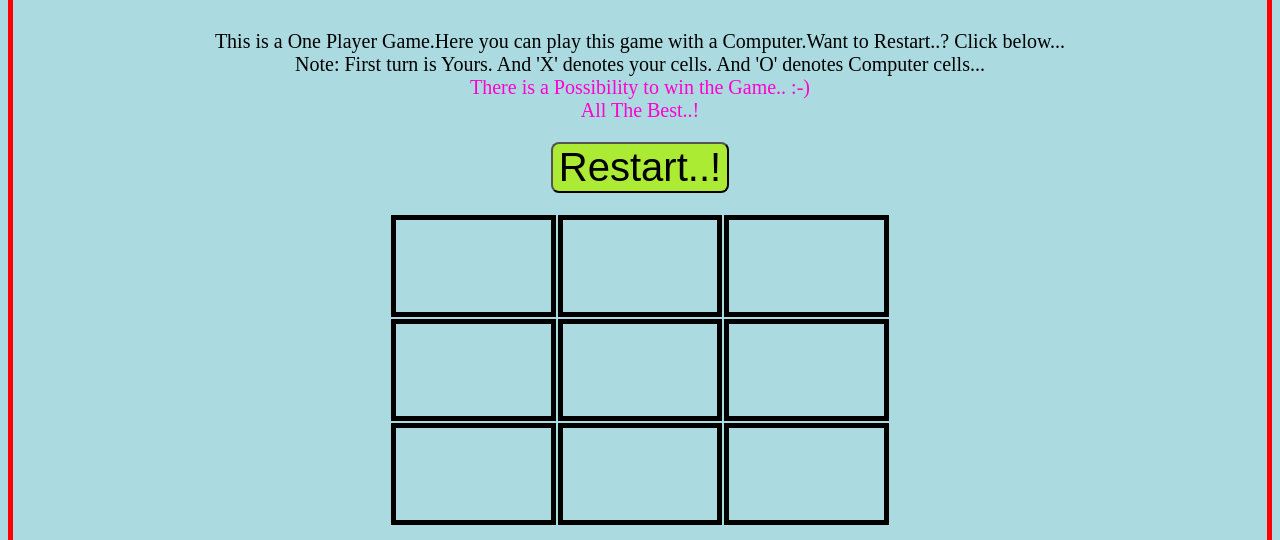
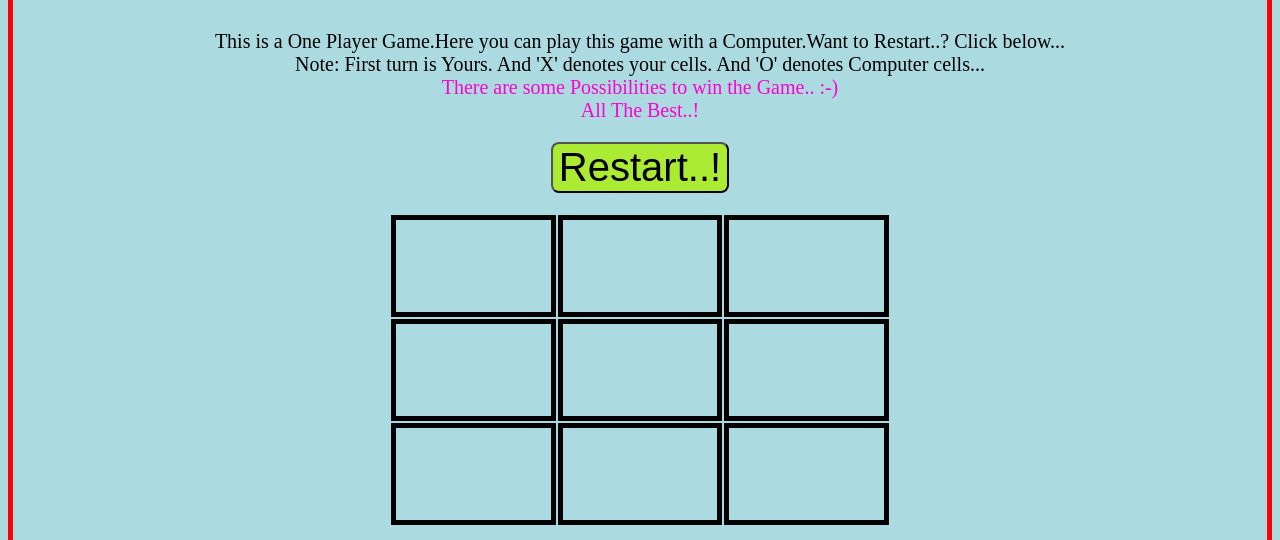
Before and after one commit to guduri0428/Tic-Tac-Toe-Bot, a plain HTML site: page index.html in a window 1280 px wide. Shown: the part 96-636 px from the top of the page. Drawn offline with Linux system fonts and the light colour scheme.

Commit message:
Update index.html

```diff
--- a/index.html
+++ b/index.html
@@ -10,7 +10,7 @@
       <div class="elements">
         <h2 id="head" class="heading">Welcome to Tic Tac Toe</h2>
       <p class="matter">This is a One Player Game.Here you can play this game with a Computer.Want to Restart..? Click below...<br>
-        Note: First turn is Yours. And 'X' denotes your cells. And 'O' denotes Computer cells...<br> <span id="possibility">There is a Possibility to win the Game.. :-) <br> All The Best..! </span></p>
+        Note: First turn is Yours. And 'X' denotes your cells. And 'O' denotes Computer cells...<br> <span id="possibility">There are some  Possibilities to win the Game.. :-) <br> All The Best..! </span></p>
          <button id="restart"type="button" name="button" onclick="clearSquares()">Restart..!</button></p>
       </div>
 
```
